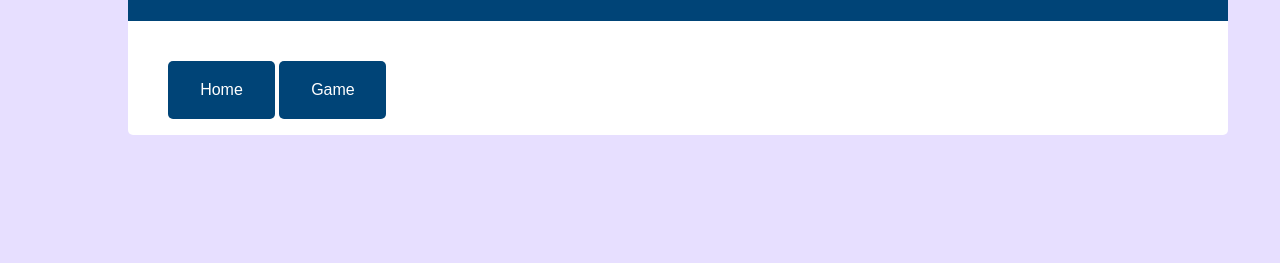
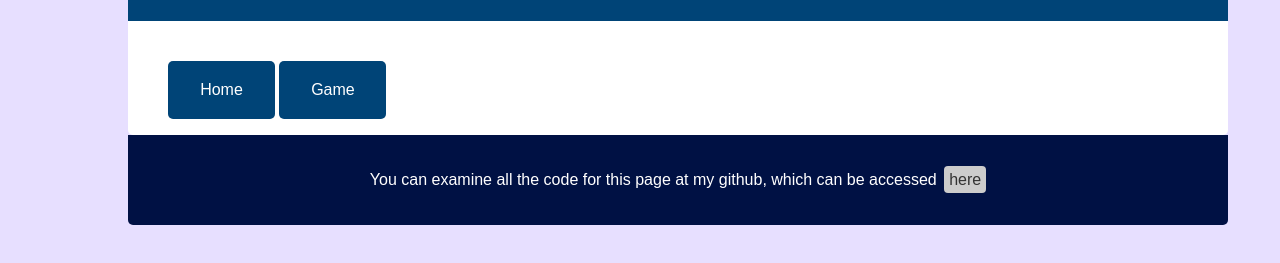
Before and after one commit to paranoid-and-roid/politics2015, a website: page index.html in a window 1280 px wide. Shown: the part 107-370 px from the top of the page. Drawn offline with nearby package versions, Linux system fonts and the light colour scheme; some packages are replaced by stand-ins of ours; a script that the page names is missing.

Commit message:
Added the footer

```diff
--- a/index.html
+++ b/index.html
@@ -26,6 +26,11 @@
 
 </div>
 
+
+    <footer>
+    	<p>You can examine all the code for this page at my github, which can be accessed <a href = "https://github.com/paranoid-and-roid/politics2015" class = "grey">here</a></p>
+	</footer>
+
 <script src="bower_components/jquery/dist/jquery.js"></script>
 <script src="bower_components/angular/angular.js"></script>
 <script src="bower_components/angular-ui-router/release/angular-ui-router.js"></script>
```
